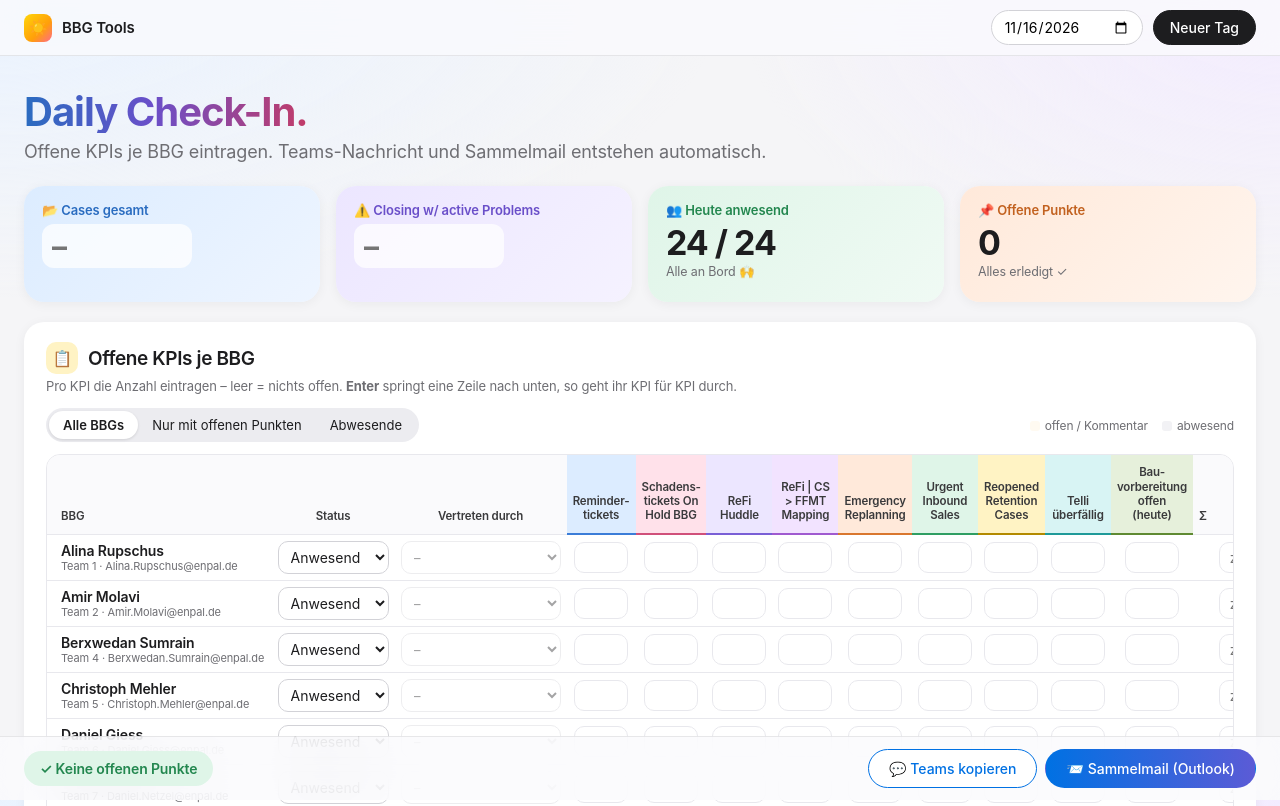
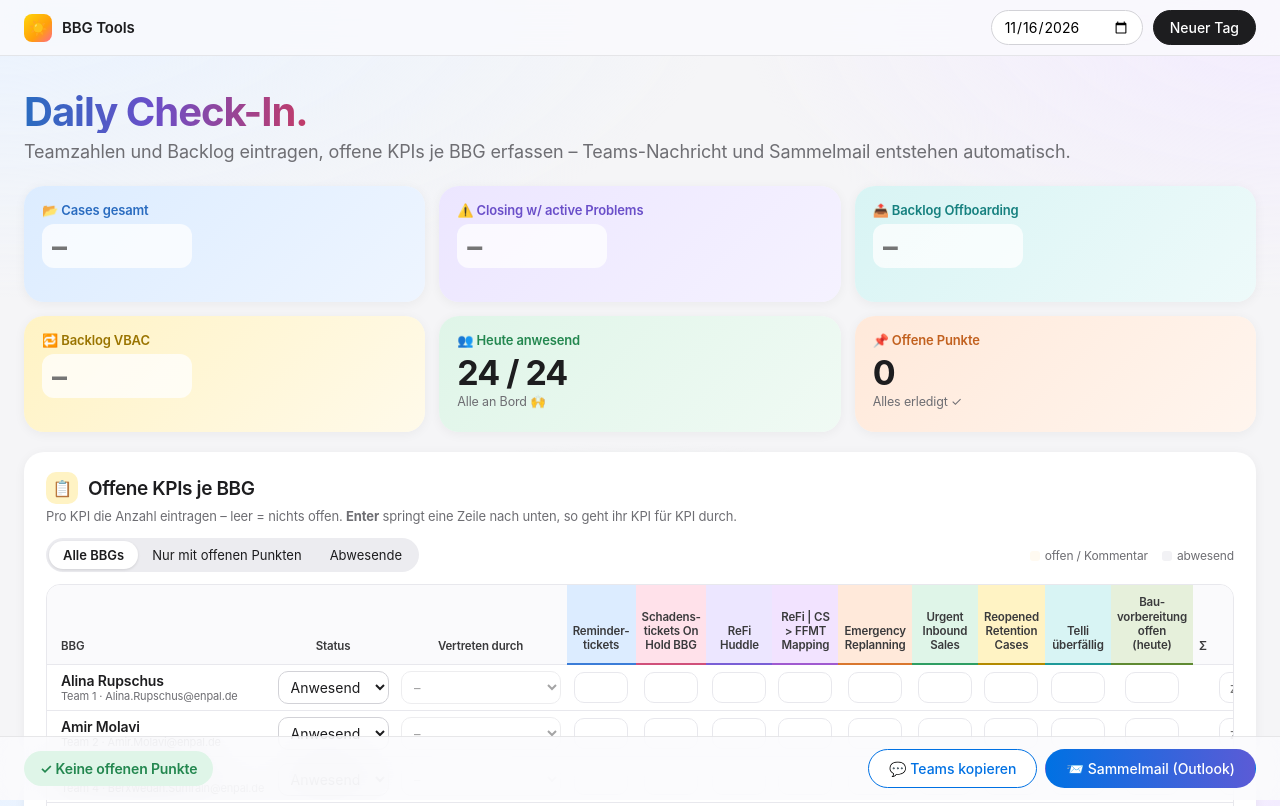
Before and after one commit to bbg-tools/check-in, a plain HTML site: page index.html in a window 1280 px wide. Shown: the top 806 px of the page. Drawn offline with Linux system fonts and the light colour scheme.

Commit message:
Backlog Offboarding & VBAC als Teamzahlen mit Vortagesvergleich
Co-Authored-By: Claude Opus 5.5 <noreply@anthropic.com>
Claude-Session: https://claude.ai/code/session_014ox9ssLpvXXCz8rwdagpb1

```diff
--- a/index.html
+++ b/index.html
@@ -36,8 +36,9 @@ header button.b{background:#1d1d1f;border-color:#1d1d1f;color:#fff}
 .btns{display:flex;flex-wrap:wrap;gap:8px;margin-bottom:12px}
 
 /* Kennzahlen */
-.stats{display:grid;grid-template-columns:repeat(4,minmax(0,1fr));gap:16px;margin-bottom:20px}
-@media(max-width:1000px){.stats{grid-template-columns:repeat(2,minmax(0,1fr))}}
+.stats{display:grid;grid-template-columns:repeat(6,minmax(0,1fr));gap:14px;margin-bottom:20px}
+@media(max-width:1350px){.stats{grid-template-columns:repeat(3,minmax(0,1fr))}}
+@media(max-width:700px){.stats{grid-template-columns:repeat(2,minmax(0,1fr))}}
 .stat{border-radius:var(--radius);padding:16px 18px;box-shadow:var(--shadow);background:linear-gradient(135deg,var(--c1),var(--c2))}
 .stat .lbl{font-size:13px;font-weight:600;color:var(--fg);display:flex;align-items:center;gap:6px}
 .stat .val{font-size:34px;font-weight:700;letter-spacing:-.03em;margin:6px 0 2px;color:var(--text);line-height:1.1}
@@ -141,7 +142,7 @@ details textarea{width:100%;min-height:240px;margin-top:10px;font-family:ui-mono
 </header>
 <section class="hero">
   <h2>Daily Check-In.</h2>
-  <p>Offene KPIs je BBG eintragen. Teams-Nachricht und Sammelmail entstehen automatisch.</p>
+  <p>Teamzahlen und Backlog eintragen, offene KPIs je BBG erfassen – Teams-Nachricht und Sammelmail entstehen automatisch.</p>
 </section>
 
 <div class="wrap">
@@ -157,6 +158,16 @@ details textarea{width:100%;min-height:240px;margin-top:10px;font-family:ui-mono
       <div class="lbl">⚠️ Closing w/ active Problems</div>
       <input type="number" min="0" id="totCwp" placeholder="–" aria-label="Closing w/ active Problems gesamt">
       <div class="prev" id="prevCwp"></div>
+    </div>
+    <div class="stat" style="--c1:#d8f4f4;--c2:#eefafa;--fg:#16807f">
+      <div class="lbl">📤 Backlog Offboarding</div>
+      <input type="number" min="0" id="totBlOff" placeholder="–" aria-label="Backlog Offboarding">
+      <div class="prev" id="prevBlOff"></div>
+    </div>
+    <div class="stat" style="--c1:#fff3c4;--c2:#fffaea;--fg:#9a7400">
+      <div class="lbl">🔁 Backlog VBAC</div>
+      <input type="number" min="0" id="totBlVbac" placeholder="–" aria-label="Backlog VBAC">
+      <div class="prev" id="prevBlVbac"></div>
     </div>
     <div class="stat" style="--c1:#dff5e8;--c2:#f0faf4;--fg:#23874f">
       <div class="lbl">👥 Heute anwesend</div>
@@ -430,20 +441,20 @@ function label(n){
 }
 
 /* ---------- Gesamtzahlen ---------- */
-const TOT=[['cases','totCases','prevCases','Cases gesamt'],['cwp','totCwp','prevCwp','Closing w/ active Problems']];
+const TOT=[['cases','totCases','prevCases','Cases gesamt'],['cwp','totCwp','prevCwp','Closing w/ active Problems'],['blOff','totBlOff','prevBlOff','Backlog Offboarding'],['blVbac','totBlVbac','prevBlVbac','Backlog VBAC']];
 function totVal(k){const v=(S.tot||{})[k];return v===undefined||v===''?null:+v;}
 function trend(k){
   const v=totVal(k),pv=S.prevTot&&S.prevTot[k]!==undefined&&S.prevTot[k]!==''?+S.prevTot[k]:null;
   if(v===null||pv===null)return null;
   return {d:v-pv,pv};
 }
-function trendTxt(k){const t=trend(k);if(!t)return '';return t.d===0?' (= Vortag)':` (${t.d>0?'▲ +':'▼ '}${t.d} ggü. Vortag)`;}
+function trendTxt(k){const t=trend(k);if(!t)return '';return t.d===0?' (= Vortag)':` (${t.d>0?'▲ +'+t.d:'▼ −'+Math.abs(t.d)} ggü. Vortag)`;}
 TOT.forEach(([k,id])=>{$(id).value=totVal(k)??'';$(id).addEventListener('input',()=>{S.tot=S.tot||{};S.tot[k]=$(id).value;update();});});
 function refreshTot(){
   TOT.forEach(([k,,pid])=>{
     const t=trend(k),el=$(pid);
     if(S.prevTot&&S.prevTot[k]!==undefined&&S.prevTot[k]!==''){
-      el.innerHTML='Vortag: '+esc(S.prevTot[k])+(t?(t.d===0?' · unverändert':` · <span class="${t.d>0?'up':'down'}">${t.d>0?'▲ +':'▼ '}${t.d}</span>`):'');
+      el.innerHTML='Vortag: '+esc(S.prevTot[k])+(t?(t.d===0?' · unverändert':` · <span class="${t.d>0?'up':'down'}">${t.d>0?'▲ +'+t.d:'▼ −'+Math.abs(t.d)}</span>`):'');
     }else el.textContent='';
   });
 }
```
